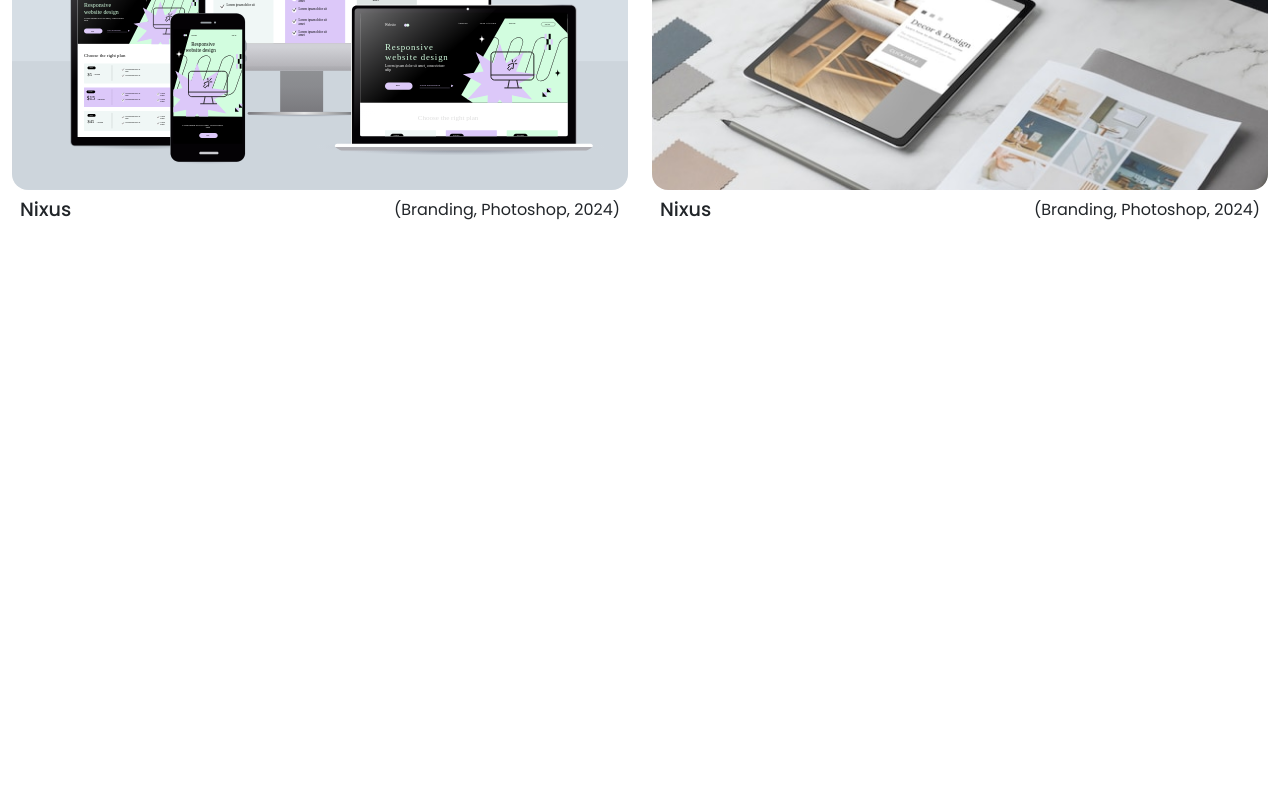
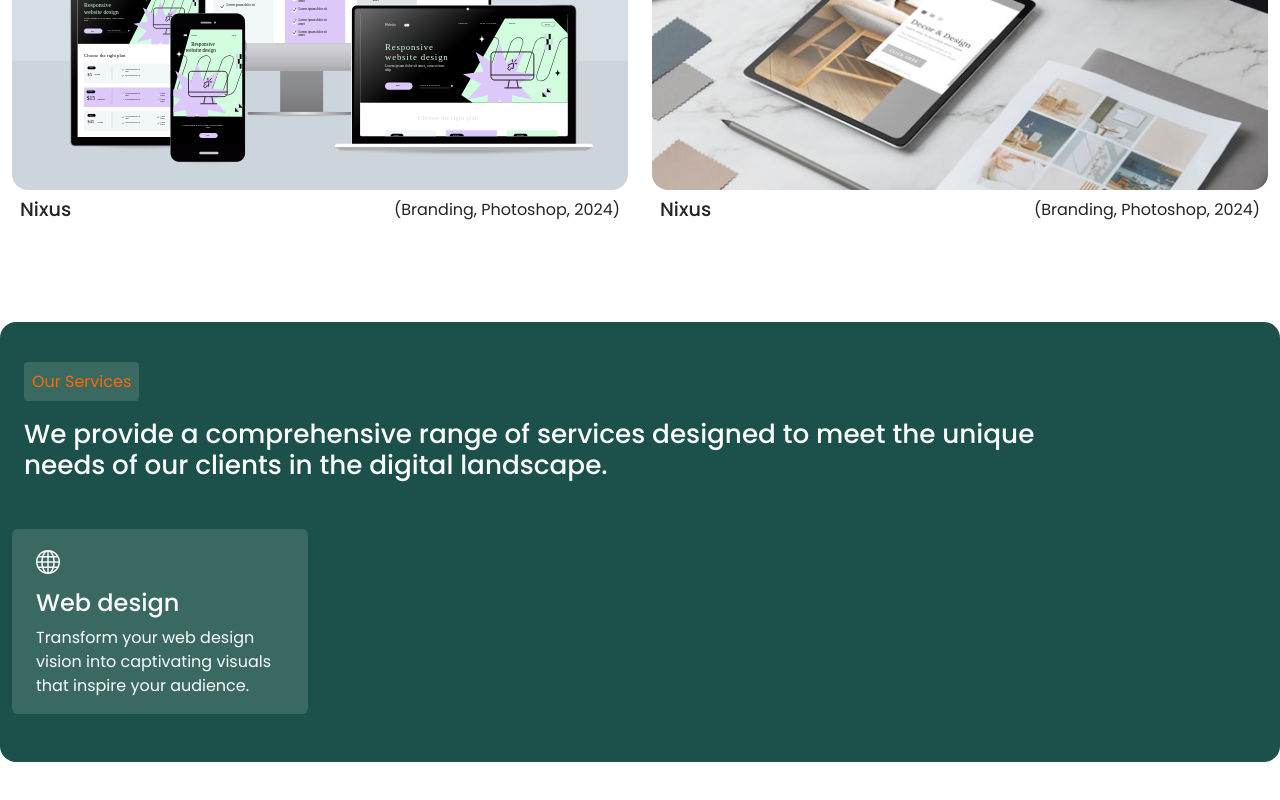
Before and after one commit to Ponkoj644/Creonix, a plain HTML site: page index.html in a window 1280 px wide. Shown: the part 889-1689 px from the top of the page. Before the commit the page ends 1211 px from the top, so only its background shows below. Drawn offline with nearby package versions, Linux system fonts and the light colour scheme.

Commit message:
working on service area

```diff
--- a/index.html
+++ b/index.html
@@ -364,7 +364,36 @@
           </div>
         </div>
       </section>
-      <!-- project us area end -->
+      <!-- project area end -->
+
+      <!-- Service area start -->
+      <section class="service_area">
+        <div class="container-fluid">
+          <div class="row">
+            <div class="heading py-5 px-lg-4">
+              <p class="d-inline p-2 rounded-1">Our Services</p>
+              <h3 class="mt-4">
+                We provide a comprehensive range of services designed to meet
+                the unique needs of our clients in the digital landscape.
+              </h3>
+            </div>
+          </div>
+          <!-- service cards -->
+          <div class="row pb-5">
+            <div class="col-lg-3 col-md-4 col-12">
+              <div class="card p-3 d-flex flex-column gap-2 border-0 px-4">
+                <i class="bi bi-globe"></i>
+                <h4>Web design</h4>
+                <p>
+                  Transform your web design vision into captivating visuals that
+                  inspire your audience.
+                </p>
+              </div>
+            </div>
+          </div>
+        </div>
+      </section>
+      <!-- Service area end -->
     </main>
     <!-- main end  -->
 
--- a/style.css
+++ b/style.css
@@ -219,3 +219,37 @@ button a {
 }
 
 /* project css end */
+
+/* service css start */
+.service_area {
+  margin: 6.25rem 0;
+  border-radius: 1rem;
+  background-color: var(--primaryColor);
+}
+
+.service_area .heading {
+  color: var(--textWhite);
+  width: 85%;
+}
+
+.service_area .heading p {
+  color: var(--secondaryColor);
+  background-color: rgb(58, 105, 98);
+}
+
+.service_area .heading h3 {
+  font-size: clamp(1.3rem, 1.1857rem + 0.5714vw, 1.7rem);
+}
+
+.service_area .card {
+  background-color: var(--primaryColor);
+  color: var(--textWhite);
+  background-color: rgb(58, 105, 98);
+  cursor: pointer;
+}
+
+.service_area .card i {
+  font-size: 1.5rem;
+}
+
+/* service css end */
```
